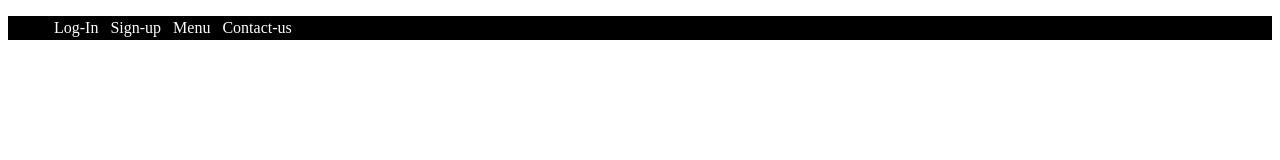
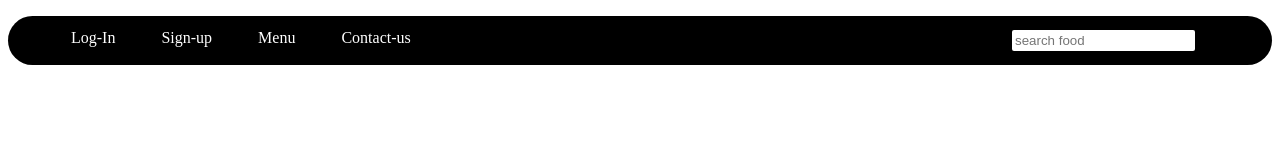
Before and after one commit to rishabh061998/evaluation29, a plain HTML site: page index.html in a window 1280 px wide. Drawn offline with Linux system fonts and the light colour scheme.

Commit message:
Update index.html

```diff
--- a/index.html
+++ b/index.html
@@ -9,6 +9,7 @@
 <style>
 .navbar{
     background-color:black;
+    border-radius: 30px;
 
 }
 .navbar ul{
@@ -17,7 +18,7 @@
 .navbar li{
     float: left;
     list-style: none;
-    margin: 3px 3px;
+    margin: 13px 20px;
 
 
 }
@@ -26,6 +27,22 @@
     text-decoration: none;
     color: white;
 
+}
+.navbar li a:hover{
+    color: red;
+}
+div{
+    display: block;
+}
+.search{
+    float: right;
+    color: white;
+    padding: 12px 75px;
+}
+.navbar input{
+    border: 2px solid black;
+    border-radius: 4px;
+    padding: 3px;
 }
 
 </style>
@@ -38,7 +55,11 @@
                 <li><a href="#">Sign-up</a></li>
                 <li><a href="#">Menu</a></li>
                 <li><a href="#">Contact-us</a></li>
+                <div class="search" >
+                   <input type="text" name="search" id="search" placeholder="search food">
+                </div>
             </ul>
+
         </nav>
     </header>
 </body>
```
